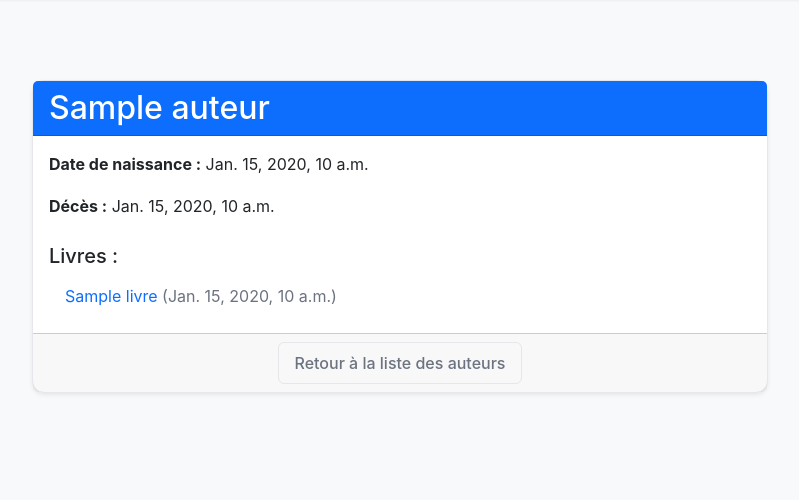
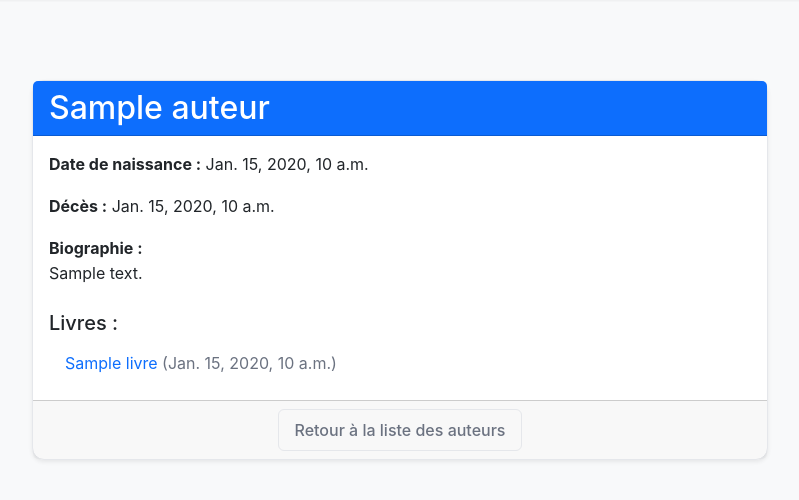
Before and after one commit to closzach/Mediatheque, a Django app: template livres/templates/auteurs/detail_auteur.html in a window 1280 px wide. Shown: the part 75-575 px from the top of the page, without its empty margins (240-1039 px from the left). Run offline with Django 5.2, Linux system fonts and the light colour scheme; the template is opened without the code that fills it: most values are stand-ins (such as "Sample title", 1, 10 or a date in 2020); some libraries are stand-ins or nearby versions.

Commit message:
Ajout d'une biographie aux auteurs.

```diff
--- a/api/models.py
+++ b/api/models.py
@@ -12,6 +12,7 @@ class Auteur(models.Model):
     nom = models.CharField(max_length=100)
     date_naissance = models.DateField(null=True, blank=True)
     date_mort = models.DateField(null=True, blank=True)
+    biographie = models.TextField(null=True, blank=True)
 
     def __str__(self):
         return self.nom
--- a/livres/forms.py
+++ b/livres/forms.py
@@ -67,6 +67,9 @@ class AuteurForm(forms.ModelForm):
             'date_mort': forms.DateInput(attrs={
                 'class': 'form-control',
                 'type': 'date'
+            }),
+            'biographie': forms.Textarea(attrs={
+                'class': 'form-control'
             })
         }
 
--- a/livres/templates/auteurs/detail_auteur.html
+++ b/livres/templates/auteurs/detail_auteur.html
@@ -17,7 +17,7 @@
                             </svg>
                         </a>
                         {% endif %}
-                        {% if perms.api.supprimer_artiste %}
+                        {% if perms.api.supprimer_auteur %}
                         <button type="button" class="btn btn-danger btn-sm" data-bs-toggle="modal" data-bs-target="#confirmationModal">
                             <svg xmlns="http://www.w3.org/2000/svg" width="16" height="16" fill="currentColor" class="bi bi-x-lg" viewBox="0 0 16 16">
                                 <path d="M2.146 2.854a.5.5 0 1 1 .708-.708L8 7.293l5.146-5.147a.5.5 0 0 1 .708.708L8.707 8l5.147 5.146a.5.5 0 0 1-.708.708L8 8.707l-5.146 5.147a.5.5 0 0 1-.708-.708L7.293 8z"/>
@@ -32,6 +32,9 @@
                     {% endif %}
                     {% if auteur.date_mort %}
                     <p><strong>Décès :</strong> {{ auteur.date_mort }}</p>
+                    {% endif %}
+                    {% if auteur.biographie %}
+                    <p><strong>Biographie :</strong><br>{{ auteur.biographie }}</p>
                     {% endif %}
                     <h5 class="mt-4">Livres :</h5>
                     {% if livres %}
```
